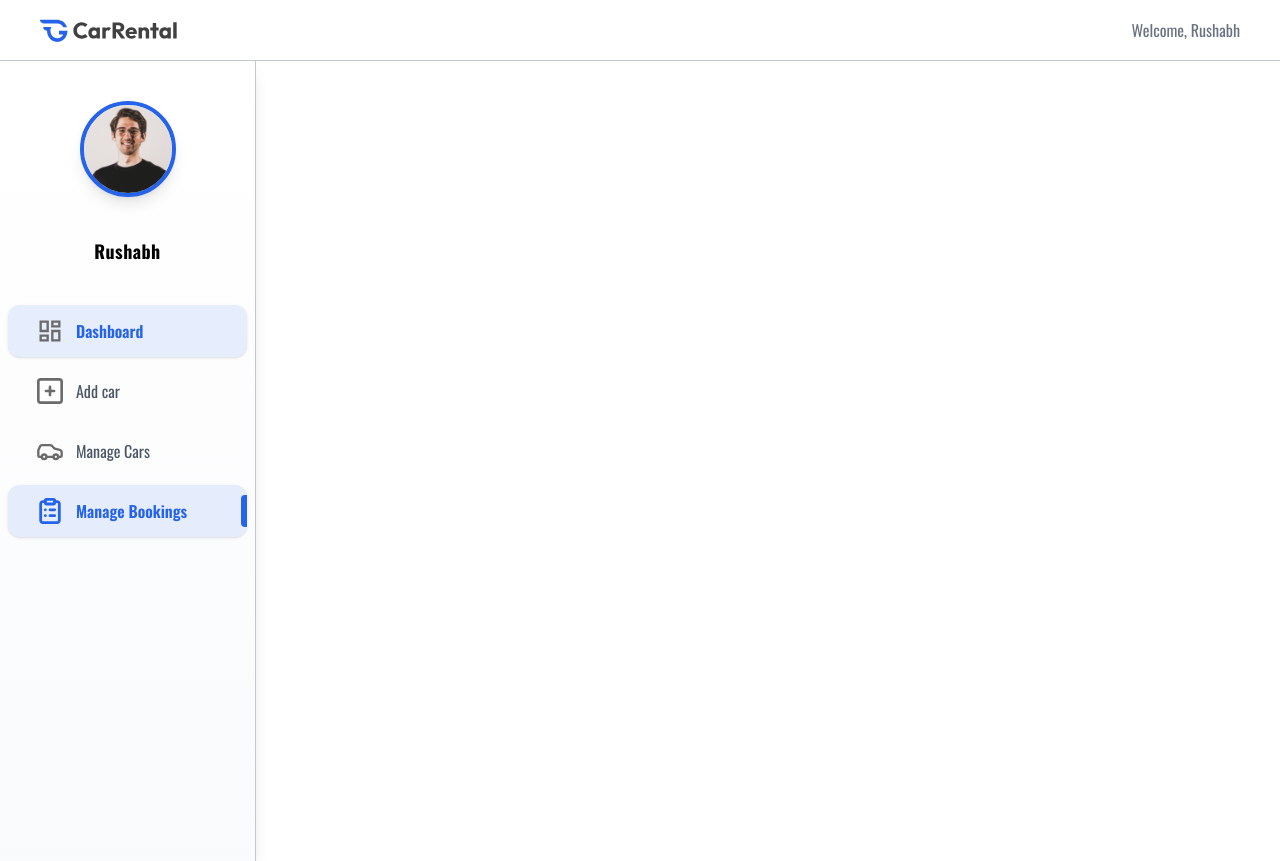
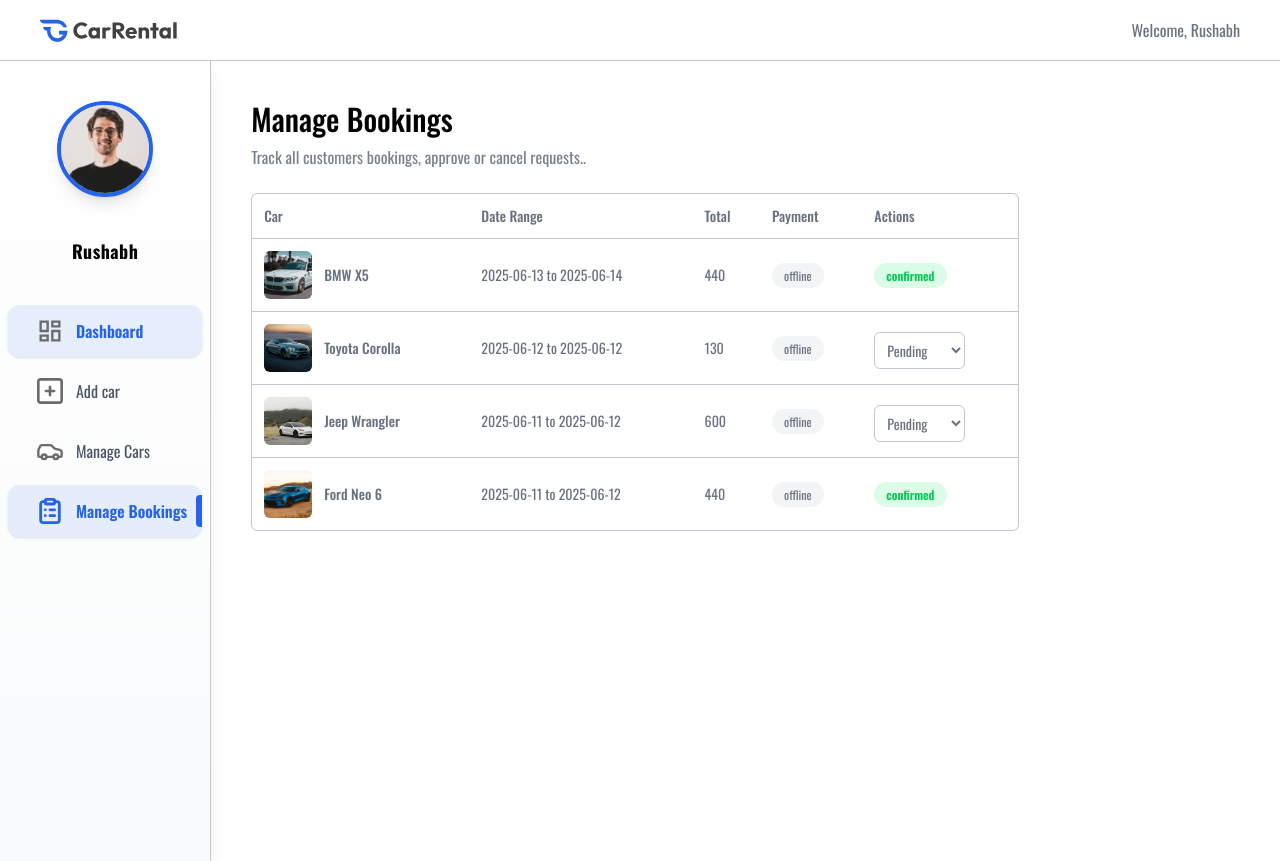
Before and after one commit to Rushabh-118/CarRent, a React (Vite) app in the folder client/: page /owner/manage-bookings in a window 1280 px wide. Built offline with nearby package versions, Linux system fonts and the light colour scheme.

Commit message:
manageBooking done

```diff
--- a/client/src/pages/Owner/ManageBookings.jsx
+++ b/client/src/pages/Owner/ManageBookings.jsx
@@ -1,9 +1,64 @@
-import React from 'react'
+import React, { useEffect, useState } from 'react'
+import { dummyMyBookingsData } from '../../assets/assets';
+import Title from '../../components/owner/Title';
 
 const ManageBookings = () => {
+
+  const [bookings,setBookings] = useState([]);
+  const currency = import.meta.env.VITE_CURRENCY;
+  const fetchBookings = async () => {
+    setBookings(dummyMyBookingsData);
+  }
+  useEffect(() => {
+    fetchBookings();
+  },[])
+
   return (
-    <div>
-
+    <div className='px-4 pt-10 md:px-10 w-full'>
+      <Title title="Manage Bookings" subtitle="Track all customers bookings, approve or cancel requests.." />
+      <div className='max-w-3xl w-full rounded-md overflow-hidden border border-borderColor mt-6'>
+        <table className='w-full border-collapse text-left text-sm text-gray-500'>
+          <thead className='text-gray-500'>
+            <tr>
+              <th className='p-3 font-medium'>Car</th>
+              <th className='p-3 font-medium max-md:hidden'>Date Range</th>
+              <th className='p-3 font-medium'>Total</th>
+              <th className='p-3 font-medium max-md:hidden'>Payment</th>
+              <th className='p-3 font-medium'>Actions</th>
+            </tr>
+          </thead>
+          <tbody>
+            {bookings.map((booking,index) => (
+              <tr key={index} className='border-t border-borderColor'>
+                <td className='p-3 flex items-center gap-3'>
+                  <img src={booking.car.image} alt="" className='h-12 w-12 aspect-square rounded-md object-cover' />
+                  <p className='font-medium max-md:hidden'>{booking.car.brand} {booking.car.model}</p>
+                </td>
+                <td className='p-3 max-md:hidden'>
+                  {booking.pickupDate.split('T')[0]} to {booking.returnDate.split('T')[0]}
+                </td>
+                <td className='p-3'>
+                  {currency}{booking.price}
+                </td>
+                <td className='p-3 max-md:hidden'>
+                  <span className='bg-gray-100 px-3 py-1 rounded-full text-xs'>offline</span>
+                </td>
+                <td className='p-3'>
+                  {booking.status === "pending" ? (
+                    <select value={booking.status} className='px-2 py-1.5 mt-1 text-gray-500 border border-borderColor rounded-md outline-none'>
+                      <option value="pending">Pending</option>
+                      <option value="cancelled">Cencelled</option>
+                      <option value="confirmed">Confirmed</option>
+                    </select>
+                  ) : (
+                    <span className={`px-3 py-1 rounded-full text-xs font-semibold ${booking.status === 'confirmed' ? 'bg-green-100 text-green-500' : 'bg-red-100 text-red-500'}`}>{booking.status}</span>
+                  )}
+                </td>
+              </tr>
+            ))}
+          </tbody>
+        </table>
+      </div>
     </div>
   )
 }
```
